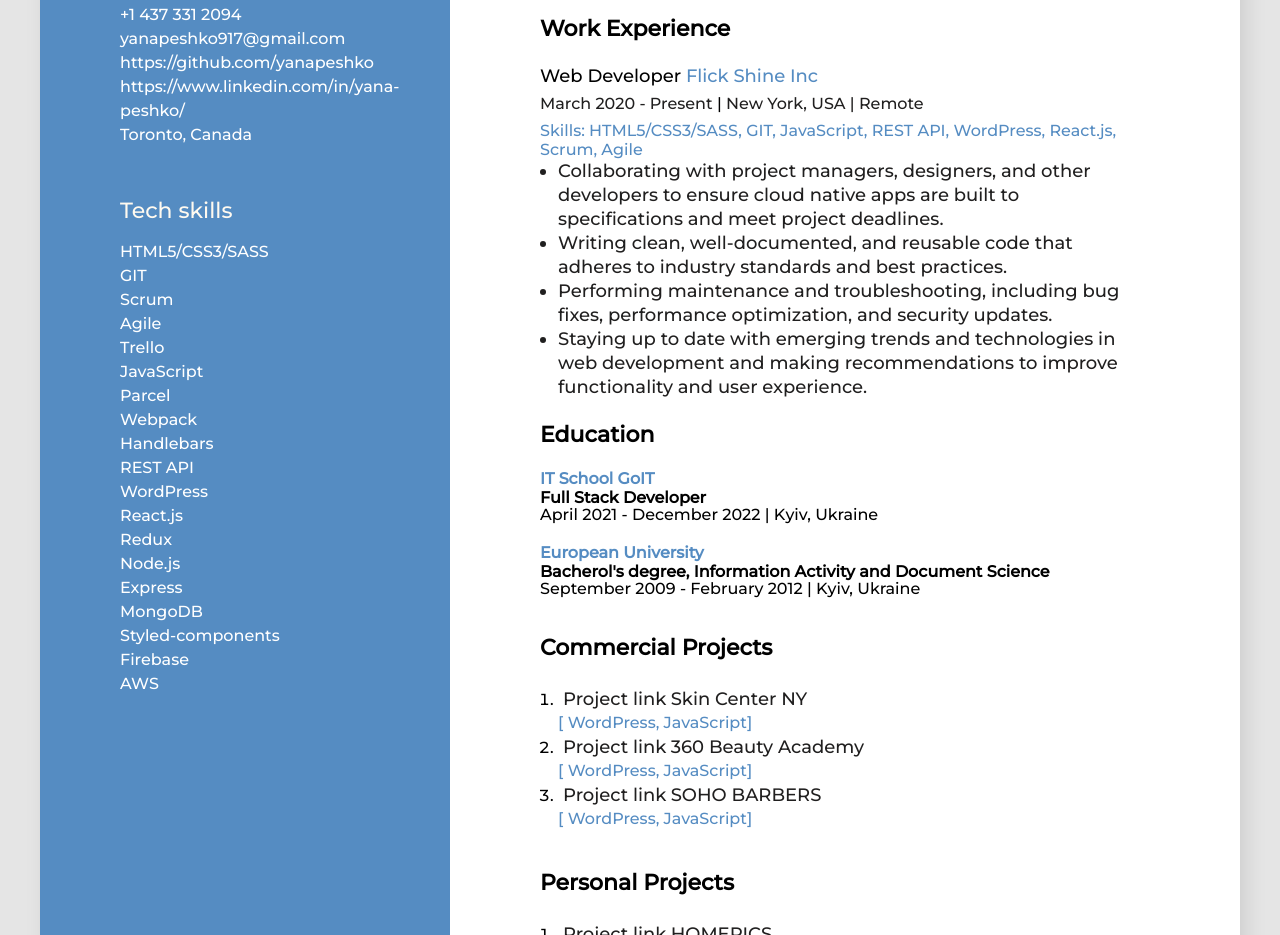
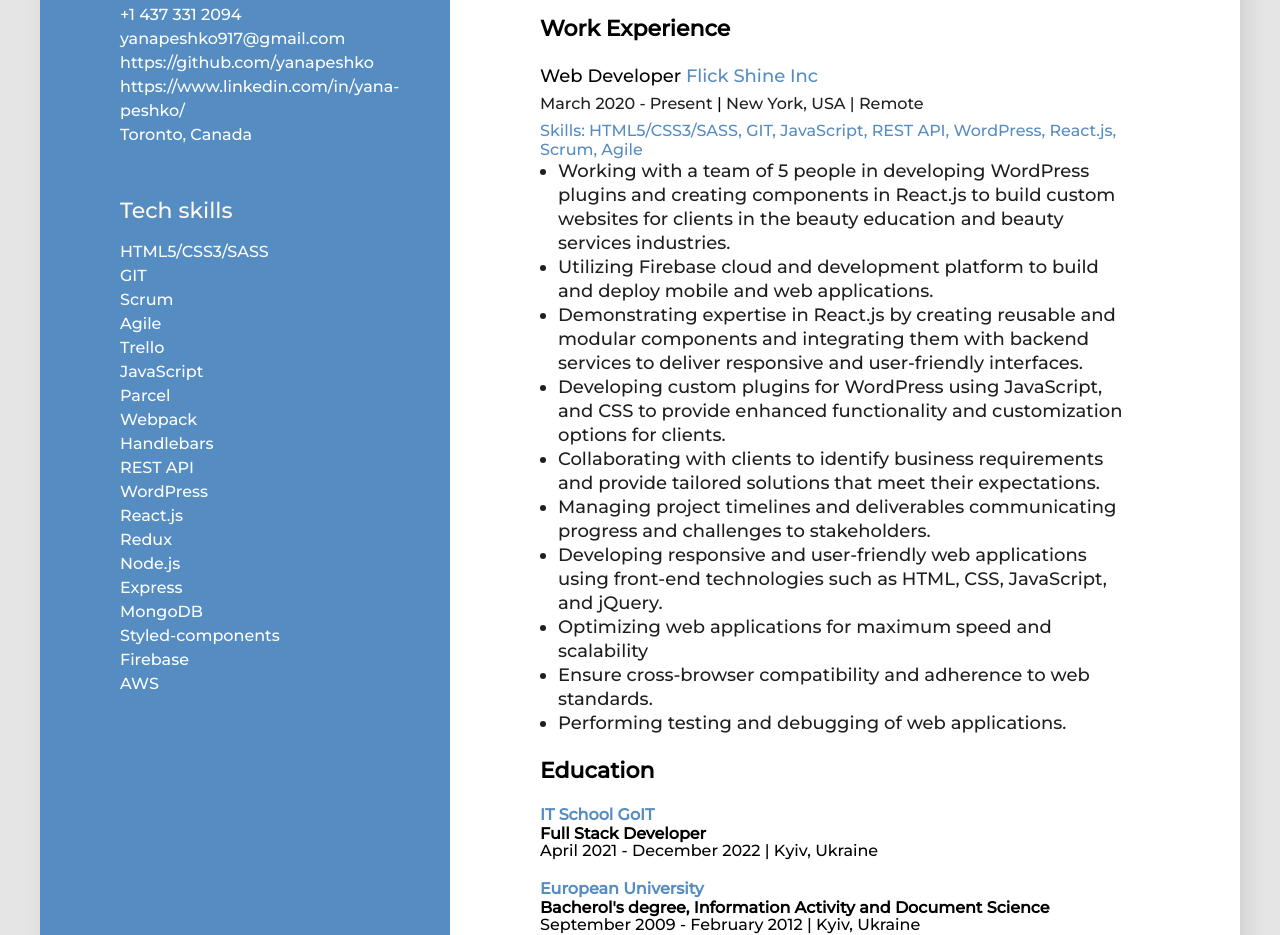
Before and after one commit to yanapeshko/my-resume, a React app: page public/index.html in a window 1280 px wide. Shown: the part 522-1457 px from the top of the page. Built offline with nearby package versions, Linux system fonts and the light colour scheme.

Commit message:
updated duties

```diff
--- a/public/index.html
+++ b/public/index.html
@@ -57,22 +57,46 @@
             </span>
             <ul class="my-work-experience-duties">
               <li class="my-work-experience-duty">
-                Collaborating with project managers, designers, and other
-                developers to ensure cloud native apps are built to
-                specifications and meet project deadlines.
+                Working with a team of 5 people in developing WordPress plugins
+                and creating components in React.js to build custom websites for
+                clients in the beauty education and beauty services industries.
               </li>
               <li class="my-work-experience-duty">
-                Writing clean, well-documented, and reusable code that adheres
-                to industry standards and best practices.
+                Utilizing Firebase cloud and development platform to build and
+                deploy mobile and web applications.
               </li>
               <li class="my-work-experience-duty">
-                Performing maintenance and troubleshooting, including bug fixes,
-                performance optimization, and security updates.
+                Demonstrating expertise in React.js by creating reusable and
+                modular components and integrating them with backend services to
+                deliver responsive and user-friendly interfaces.
               </li>
               <li class="my-work-experience-duty">
-                Staying up to date with emerging trends and technologies in web
-                development and making recommendations to improve functionality
-                and user experience.
+                Developing custom plugins for WordPress using JavaScript, and
+                CSS to provide enhanced functionality and customization options
+                for clients.
+              </li>
+              <li class="my-work-experience-duty">
+                Collaborating with clients to identify business requirements and
+                provide tailored solutions that meet their expectations.
+              </li>
+              <li class="my-work-experience-duty">
+                Managing project timelines and deliverables communicating
+                progress and challenges to stakeholders.
+              </li>
+              <li class="my-work-experience-duty">
+                Developing responsive and user-friendly web applications using
+                front-end technologies such as HTML, CSS, JavaScript, and
+                jQuery.
+              </li>
+              <li class="my-work-experience-duty">
+                Optimizing web applications for maximum speed and scalability
+              </li>
+              <li class="my-work-experience-duty">
+                Ensure cross-browser compatibility and adherence to web
+                standards.
+              </li>
+              <li class="my-work-experience-duty">
+                Performing testing and debugging of web applications.
               </li>
             </ul>
           </div>
```
